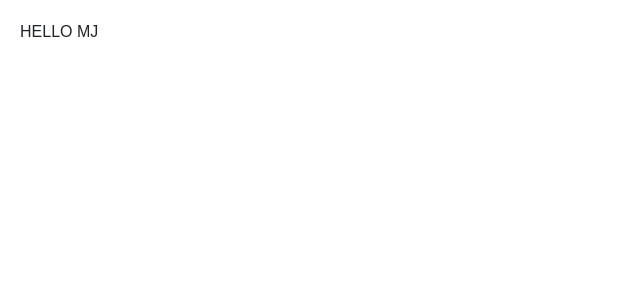
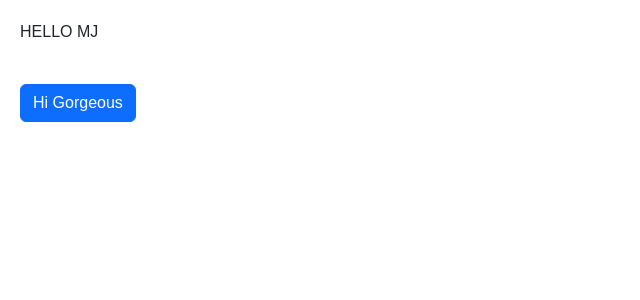
Before and after one commit to MariJ12/mjdictionary, a React (Create React App) app: page / in a window 1280 px wide. Shown: the top 300 px of the page, without its empty margins (0-640 px from the left). Built offline with nearby package versions, Linux system fonts and the light colour scheme.

Commit message:
added btn back for test

```diff
--- a/src/App.js
+++ b/src/App.js
@@ -4,6 +4,9 @@ function App() {
   return (
     <div className="App">
       <header className="App-header">HELLO MJ</header>
+      <a href="#" className="btn btn-primary">
+        Hi Gorgeous
+      </a>
     </div>
   );
 }
```
